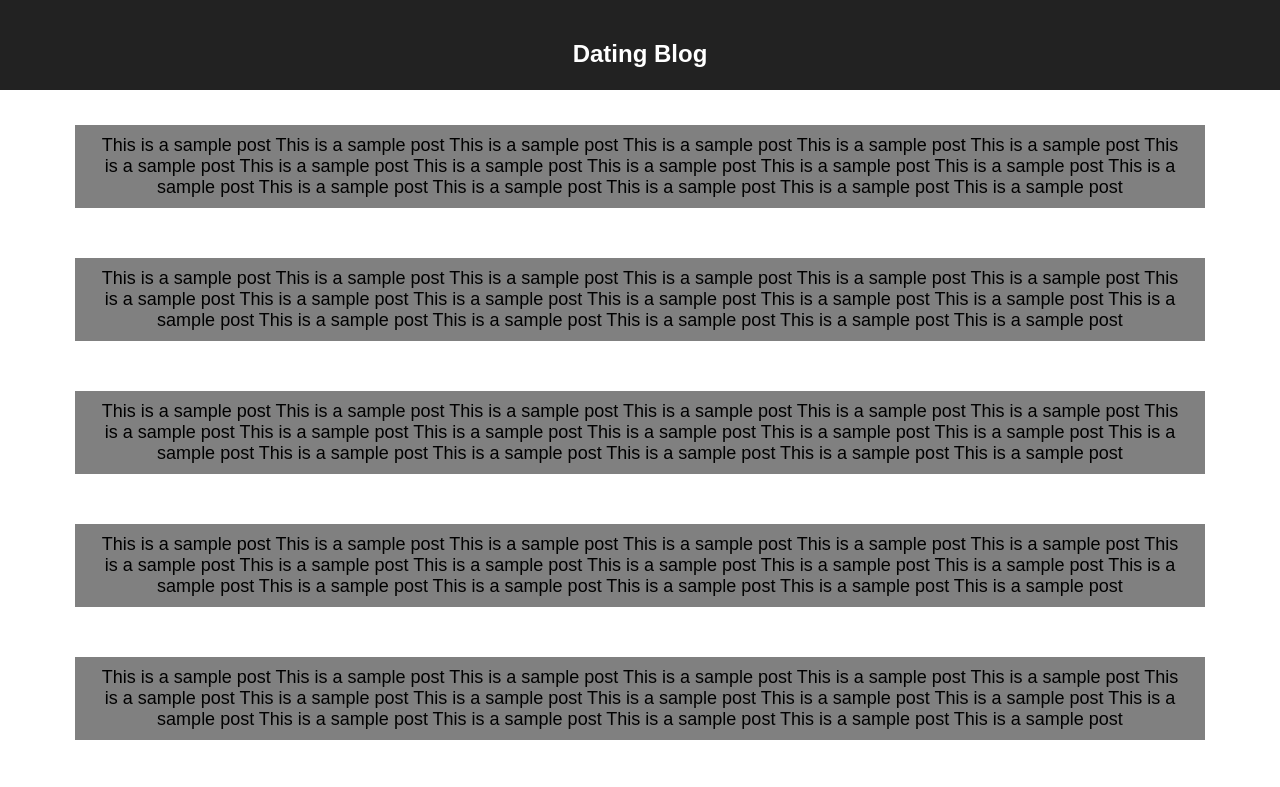
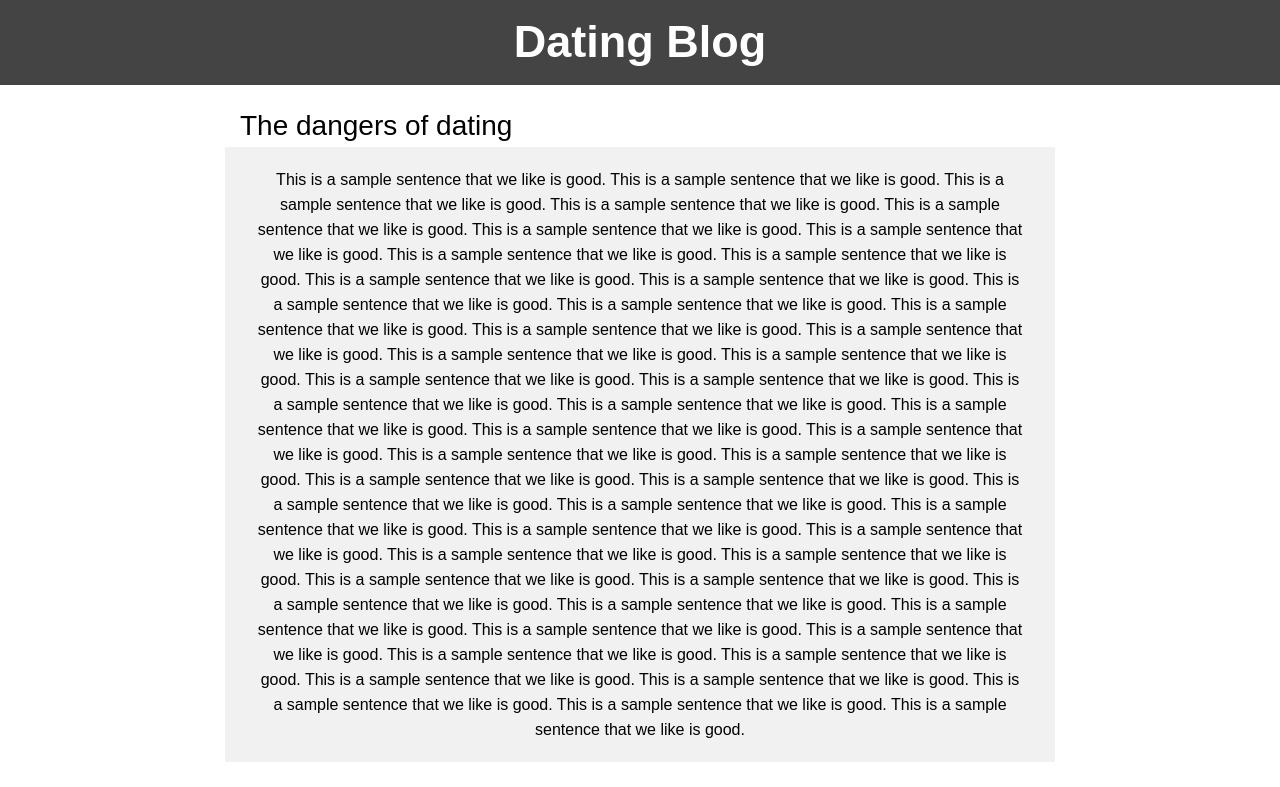
Before and after one commit to jaredmitchell1/DatingBlog, a React app: page / in a window 1280 px wide. Shown: the top 787 px of the page. Built offline with nearby package versions, Linux system fonts and the light colour scheme.

Commit message:
Basic structure

```diff
--- a/src/Resources/App.css
+++ b/src/Resources/App.css
@@ -13,9 +13,9 @@
 }
 
 .App-header {
-  background-color: #222;
-  height: 50px;
-  padding: 20px;
+  background-color: #444;
+  line-height: 10px;
+  font-size: 30px;
   color: white;
   position: fixed;
   left: 0;
@@ -26,11 +26,22 @@
   font-size: large;
   padding: 25px;
   overflow-y: scroll;
-  margin-top: 50px;
+  margin-top: 30px;
 }
 
-.article {
-  background: grey;
-  margin: 50px;
-  padding: 10px 20px;
+.post-container {
+  margin: 50px 200px;
 }
+
+.post-title {
+  font-size: 28px;
+  text-align: left;
+  padding: 5px 15px;
+}
+
+.post-body {
+  background: #f1f1f1;
+  padding: 20px 30px;
+  font-size: 16px;
+  line-height: 25px;
+}
--- a/src/Scripts/App.js
+++ b/src/Scripts/App.js
@@ -14,12 +14,6 @@ class App extends Component {
           <Post />
           <Post />
           <Post />
-          <Post />
-          <Post />
-          <Post />
-          <Post />
-          <Post />
-          <Post />
         </div>
       </div>
     );
--- a/src/Scripts/Post.js
+++ b/src/Scripts/Post.js
@@ -1,9 +1,17 @@
 import React, { Component } from 'react';
 
 export default class Post extends Component {
+  constructor() {
+    super();
+    this.title = "The dangers of dating";
+    this.body = "This is a sample sentence that we like is good. ".repeat(50);
+  }
   render() {
     return (
-        <div className="article">This is a sample post This is a sample post This is a sample post This is a sample post This is a sample post This is a sample post This is a sample post This is a sample post This is a sample post This is a sample post This is a sample post This is a sample post This is a sample post This is a sample post This is a sample post This is a sample post This is a sample post This is a sample post</div>
+      <div className="post-container">
+        <div className="post-title">{this.title}</div>
+        <div className="post-body">{this.body}</div>
+      </div>
     );
   }
 }
```
